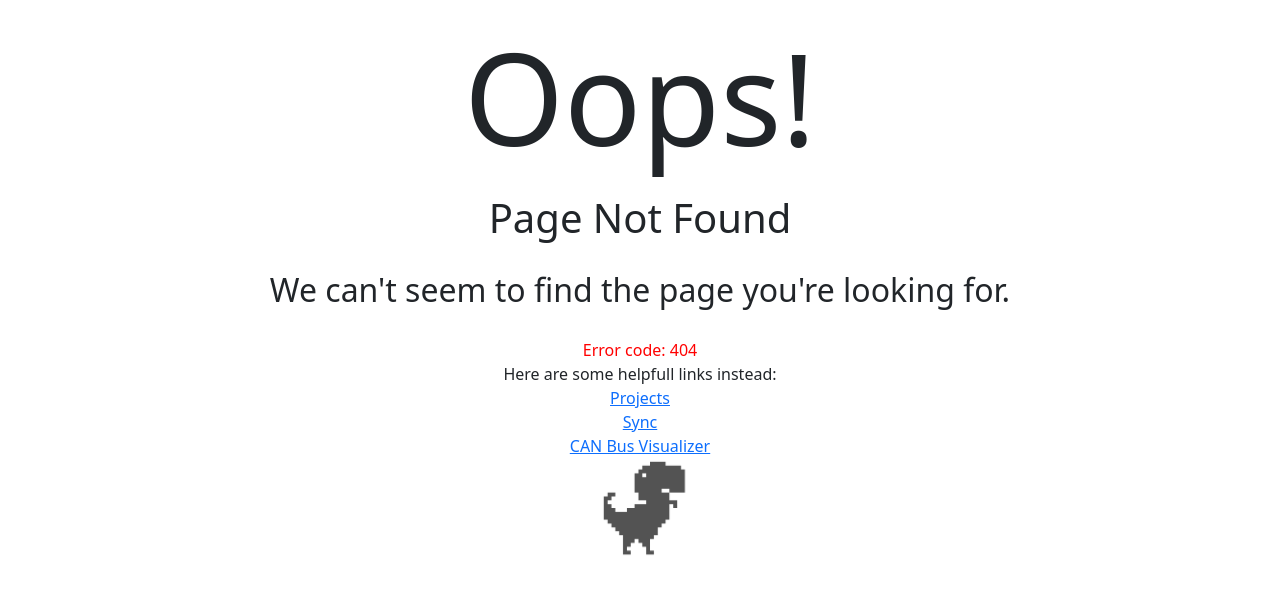
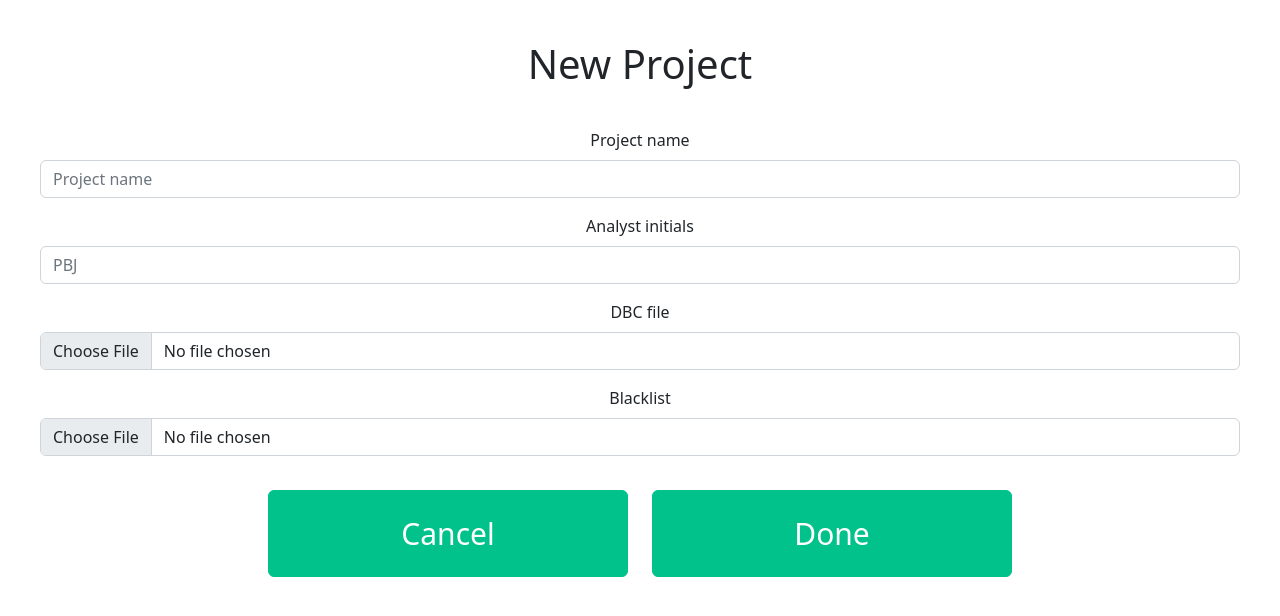
Before and after one commit to matchagreen/CS4311_G6_CAN_Bus_Visualizer_Front-End, a React (Create React App) app: page /projects/new in a window 1280 px wide. Before the commit this address had no page. Shown: the top 616 px of the page. Built offline with nearby package versions, Linux system fonts and the light colour scheme; the HTML template or start-up script is replaced by a standard one.

Commit message:
Added routing again

```diff
--- a/src/App.tsx
+++ b/src/App.tsx
@@ -3,6 +3,7 @@ import './entrypoint/index';
 import {BrowserRouter as Router, Route, Routes } from 'react-router-dom';
 import Intro from './entrypoint/index'
 import Projects from './projects/index';
+import NewProject from './projects/new';
 import 'bootstrap/dist/css/bootstrap.min.css';
 import PageNotFound from './pageNotFound/index';
 
@@ -14,8 +15,8 @@ function App() {
         <Routes>
           <Route path='/' element={<Intro/>}/>
           <Route path='projects' element={<Projects/>}/>
+          <Route path='projects/new' element={<NewProject/>}/>
           <Route path="*" element={<PageNotFound/>} />
-
         </Routes>
       </div>
     </Router>
```
